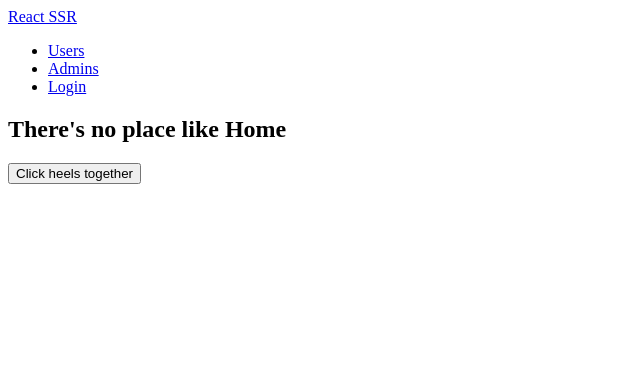
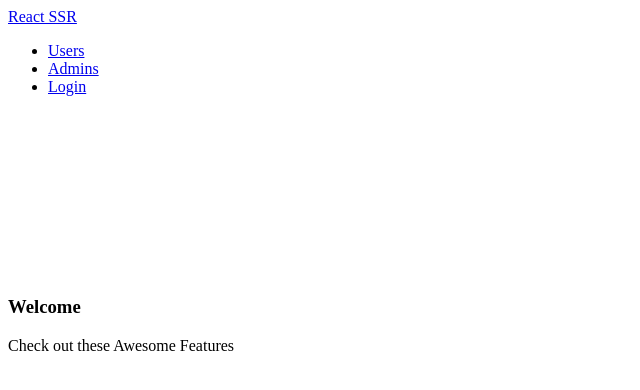
Before and after one commit to rayGreycloud/ssr-react-app, a React app: page / in a window 1280 px wide. Shown: the top 390 px of the page, without its empty margins (0-640 px from the left). Built offline with nearby package versions, Linux system fonts and the light colour scheme; the HTML template or start-up script is replaced by a standard one.

Commit message:
Update and style home page

```diff
--- a/src/client/pages/HomePage.js
+++ b/src/client/pages/HomePage.js
@@ -2,9 +2,9 @@
 
 const Home = () => {
   return (
-    <div>
-      <h2>There's no place like Home</h2>
-      <button onClick={() => console.log('There\'s no place like the HomePage')}>Click heels together</button>
+    <div className="center-align" style={{ marginTop: '200px' }}>
+      <h3>Welcome</h3>
+      <p>Check out these Awesome Features</p>
     </div>);
 };
 
```
